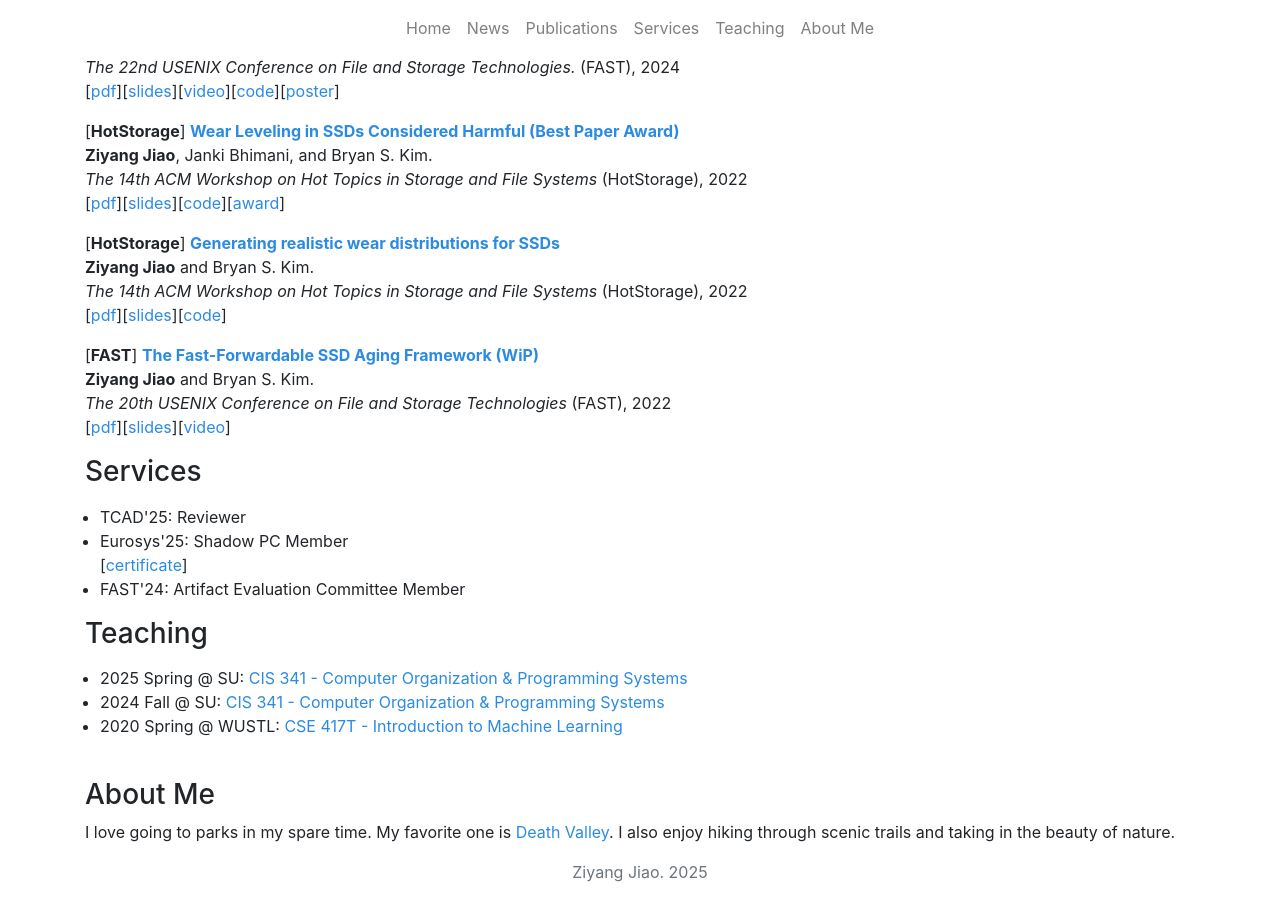
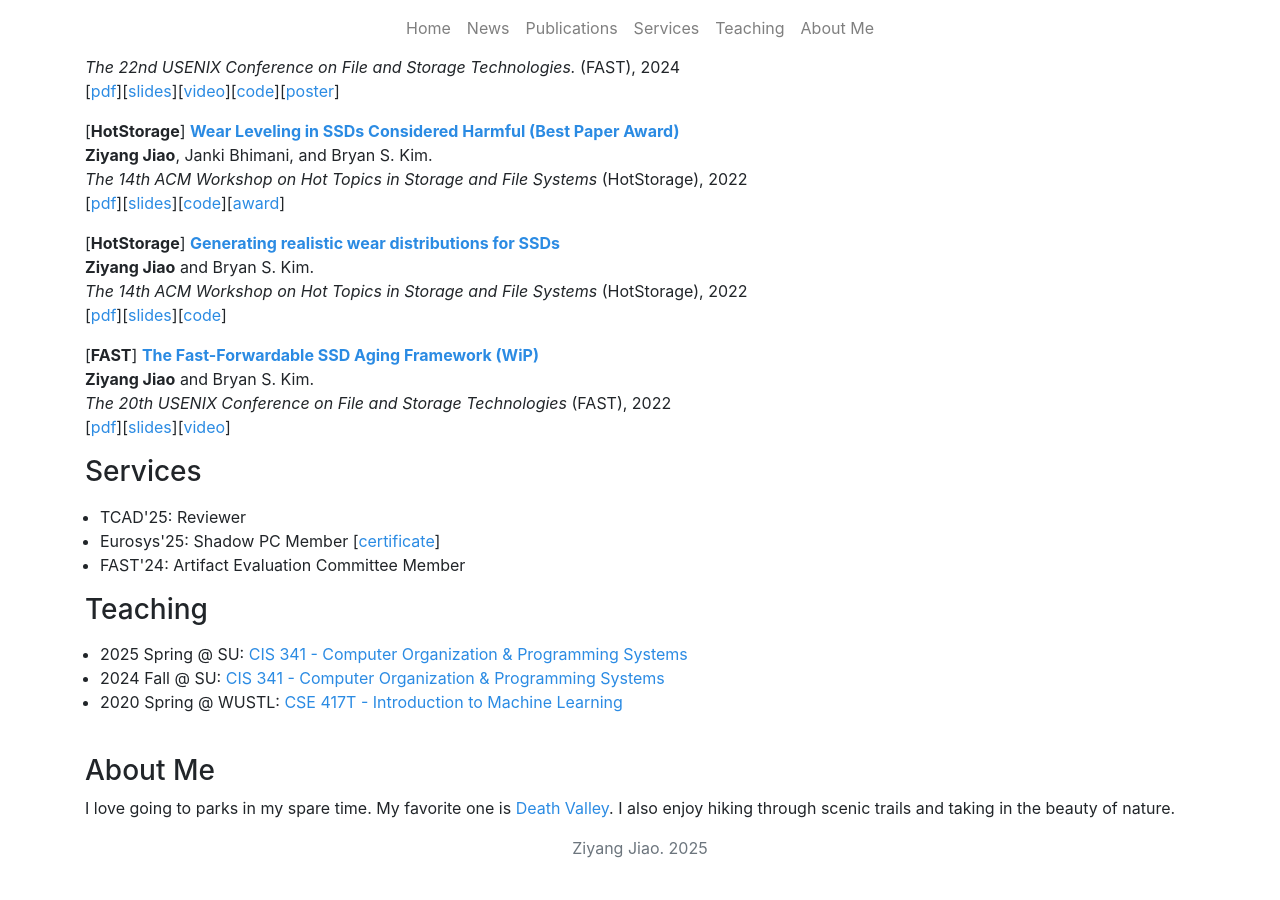
Before and after one commit to ZiyangJiao/ZiyangJiao.github.io, a Jekyll site: the page index.html, which Jekyll copies as it is, in a window 1280 px wide and 900 px high, scrolled down 909 px. Built offline with Jekyll 4.4.1, drawn with Linux system fonts in a browser that asks for light colours; nearby versions of some CDN libraries; after the commit the page ends 1785 px from its top, so only the background shows below that; part of the change alters nothing that is shown.

```diff
--- a/index.html
+++ b/index.html
@@ -189,7 +189,7 @@
         <ul style="padding-left: 15px;">
           <p>
             <li>TCAD'25: Reviewer</li>
-            <li>Eurosys'25: Shadow PC Member</li> [<a target="_blank" href="assets/files/eurosys25_spc.pdf">certificate</a>]
+            <li>Eurosys'25: Shadow PC Member [<a target="_blank" href="assets/files/eurosys25_spc.pdf">certificate</a>]</li>
             <li>FAST'24: Artifact Evaluation Committee Member</li>
           </p>
         </ul>
```
